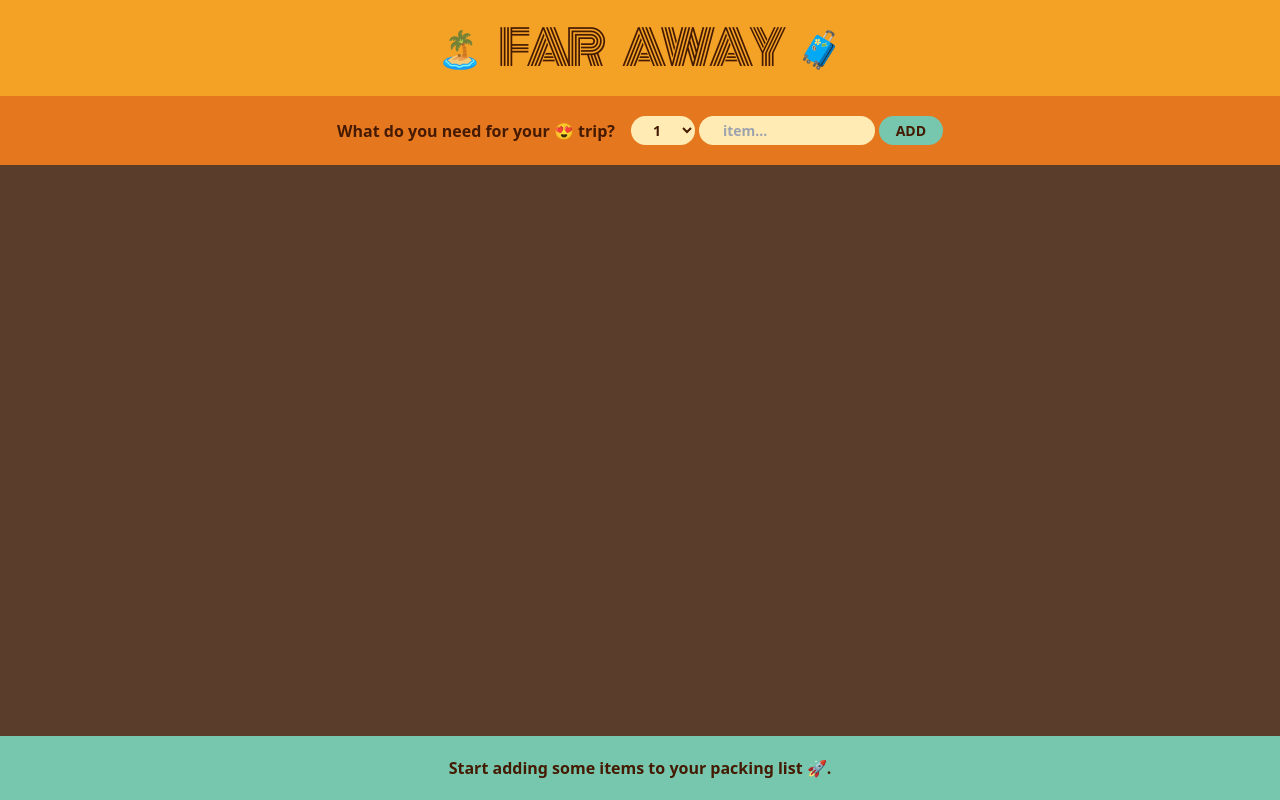
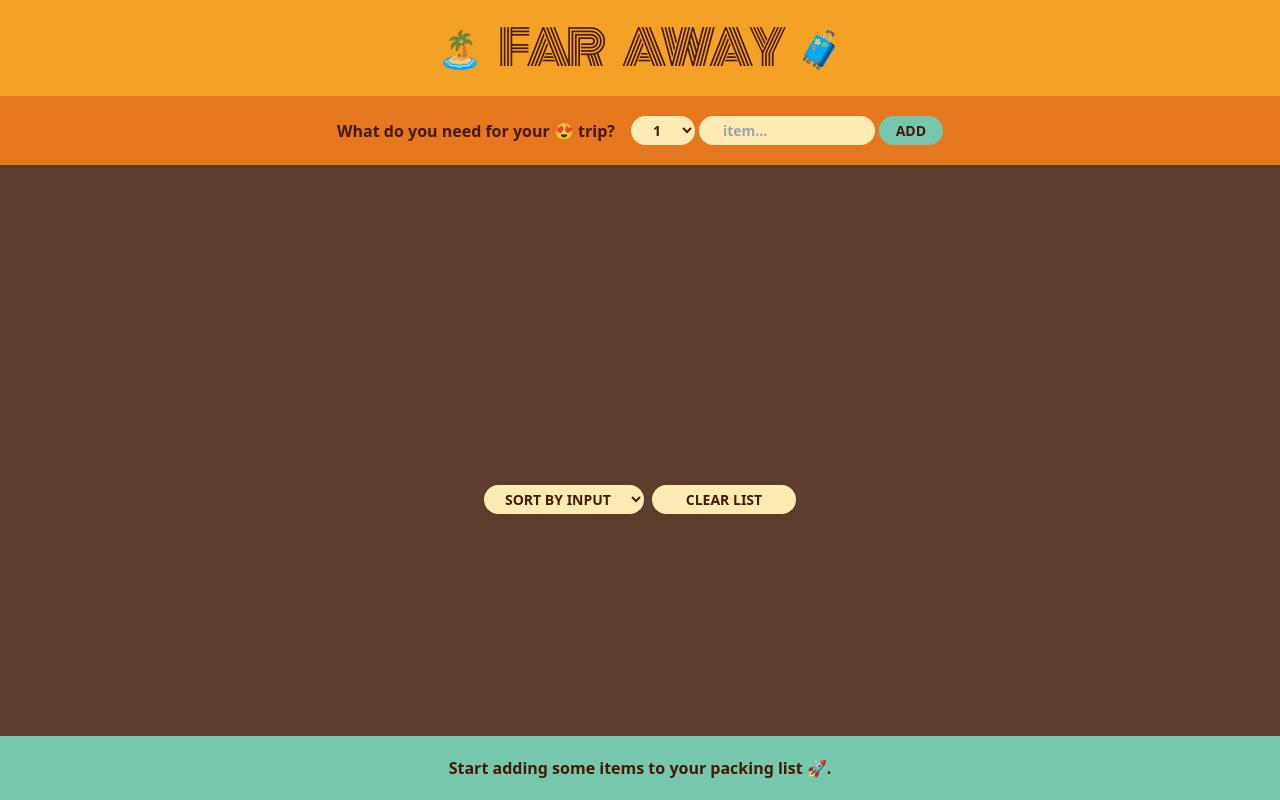
Before and after one commit to m-honarzade/Far-Away-Mini-App, a React (Vite) app: page / in a window 1280 px wide. Built offline with nearby package versions, Linux system fonts and the light colour scheme.

Commit message:
add sorting and clear list button and functionality

```diff
--- a/src/App.jsx
+++ b/src/App.jsx
@@ -30,6 +30,13 @@ function App() {
     );
   };
 
+  const clearListHandler = () => {
+    const confirm = window.confirm(
+      "Are you sure you want to delete all items? "
+    );
+    if (confirm) setItems([]);
+  };
+
   return (
     <div className=" bg-[#5a3e2b] flex flex-col min-h-screen ">
       <Header />
@@ -38,6 +45,7 @@ function App() {
         items={items}
         onDeleteItem={deleteItemHandler}
         onPackedItem={packedItemHandler}
+        onClearList={clearListHandler}
       />
       <Footer items={items} />
     </div>
--- a/src/layout/PackingList.jsx
+++ b/src/layout/PackingList.jsx
@@ -1,10 +1,23 @@
+import { useState } from "react";
 import PackItems from "../components/PackItems";
 
-const PackingList = ({ items, onDeleteItem, onPackedItem }) => {
+const PackingList = ({ items, onDeleteItem, onPackedItem, onClearList }) => {
+  const [sortBy, setSortBy] = useState("input");
+  let sortedItems;
+
+  if (sortBy === "input") sortedItems = items;
+  if (sortBy === "description")
+    sortedItems = items
+      .slice()
+      .sort((a, b) => a.description.localeCompare(b.description));
+  if (sortBy === "status")
+    sortedItems = items
+      .slice()
+      .sort((a, b) => Number(a.packed) - Number(b.packed));
   return (
-    <div className=" text-[#ffebb3] flex justify-center h-8">
+    <div className="relative text-[#ffebb3] flex flex-col justify-start h-8 items-center">
       <ul className=" py-8 grid grid-cols-3 gap-x-8 gap-y-4 md:gap-x-32 md:grid-cols-4 lg:grid-cols-5 xl:grid-cols-6">
-        {items.map((item) => (
+        {sortedItems.map((item) => (
           <PackItems
             key={item.id}
             item={item}
@@ -13,6 +26,29 @@ const PackingList = ({ items, onDeleteItem, onPackedItem }) => {
           />
         ))}
       </ul>
+      <div className=" absolute top-60 md:top-80 mt-auto flex flex-row gap-x-2">
+        <select
+          value={sortBy}
+          onChange={(e) => setSortBy(e.target.value)}
+          className="uppercase text-sm   pointer bg-[#ffebb3] text-amber-950 w-40 rounded-full py-1 text-center  font-semibold"
+        >
+          <option value="input" className="bg-[#5a3e2b] text-[#ffebb3]">
+            sort by input
+          </option>
+          <option value="description" className="bg-[#5a3e2b] text-[#ffebb3]">
+            sort by description
+          </option>
+          <option value="status" className="bg-[#5a3e2b] text-[#ffebb3]">
+            sort by status
+          </option>
+        </select>
+        <button
+          onClick={onClearList}
+          className="uppercase text-sm pointer bg-[#ffebb3] text-amber-950 w-36 px-1 rounded-full py-1 text-center font-semibold "
+        >
+          Clear List
+        </button>
+      </div>
     </div>
   );
 };
```
